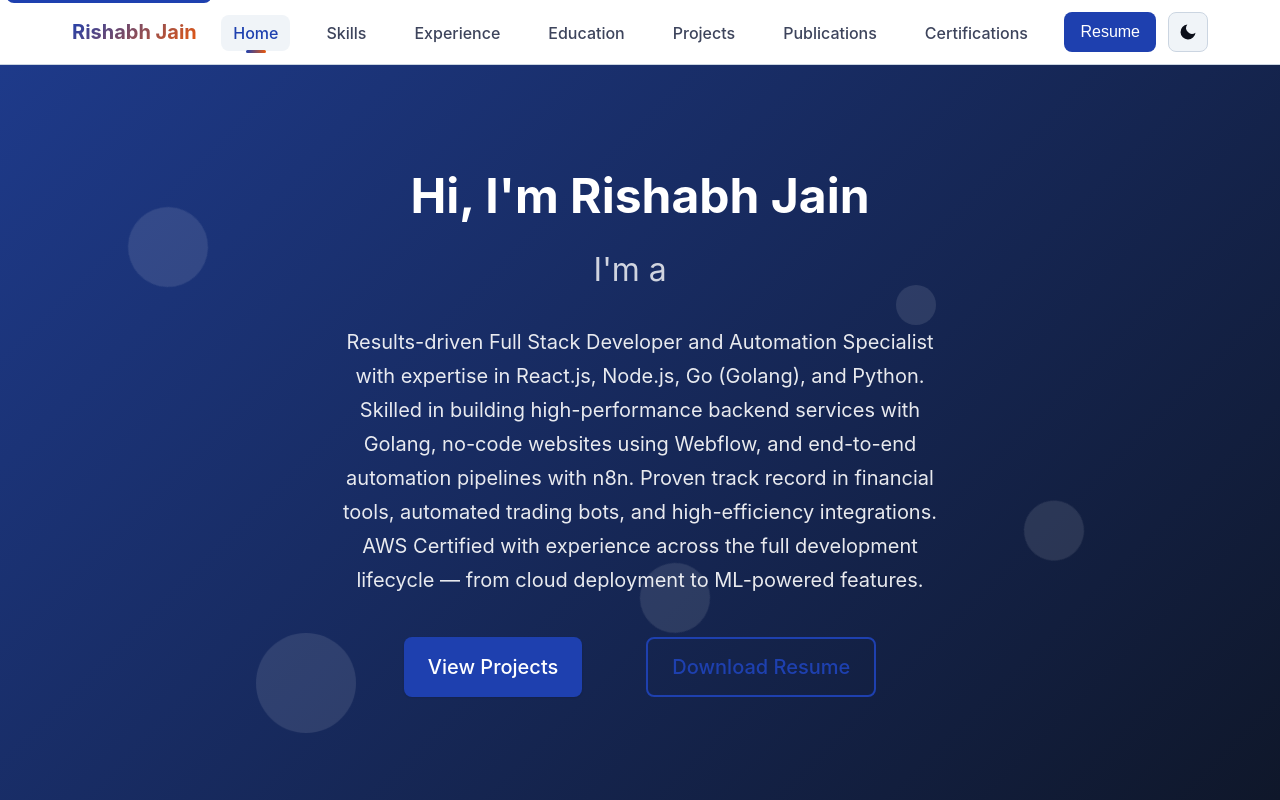
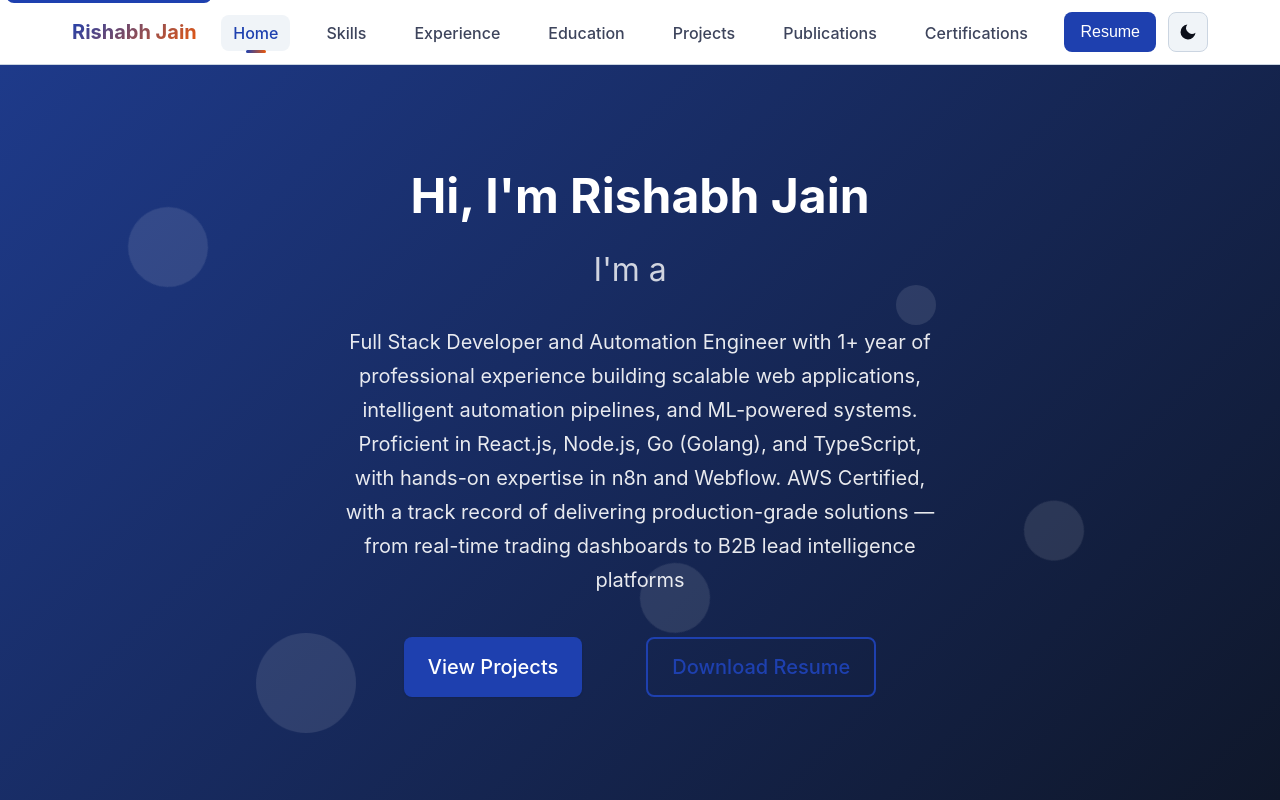
Before and after one commit to rishi14052003/RISHABH-JAIN-PERSONAL-PORTFOLIO, a React (Vite) app: page / in a window 1280 px wide. Shown: the top 800 px of the page. Built offline with nearby package versions, Linux system fonts and the light colour scheme.

Commit message:
-Updated Summary

```diff
--- a/src/pages/summary.tsx
+++ b/src/pages/summary.tsx
@@ -70,8 +70,12 @@ const Summary: React.FC = () => {
           </div>
 
           <p className="summary__hero-description">
-            Results-driven Full Stack Developer and Automation Specialist with expertise in React.js, Node.js, Go (Golang), and Python. Skilled in building high-performance backend services with Golang, no-code websites using Webflow, and end-to-end automation pipelines with n8n. Proven track record in financial tools, automated trading bots, and high-efficiency integrations. AWS Certified with experience across the full development lifecycle — from cloud deployment to ML-powered features.
-          </p>
+            Full Stack Developer and Automation Engineer with 1+ year of professional experience building scalable
+            web applications, intelligent automation pipelines, and ML-powered systems. Proficient in React.js,
+            Node.js, Go (Golang), and TypeScript, with hands-on expertise in n8n and Webflow. AWS Certified, with a
+            track record of delivering production-grade solutions — from real-time trading dashboards to B2B lead
+            intelligence platforms
+            </p>
 
           <div className="summary__hero-actions">
             <Button
```
Also changed, not shown: src/pages/home.tsx (line endings or trailing spaces), src/pages/skills.tsx (line endings or trailing spaces).
